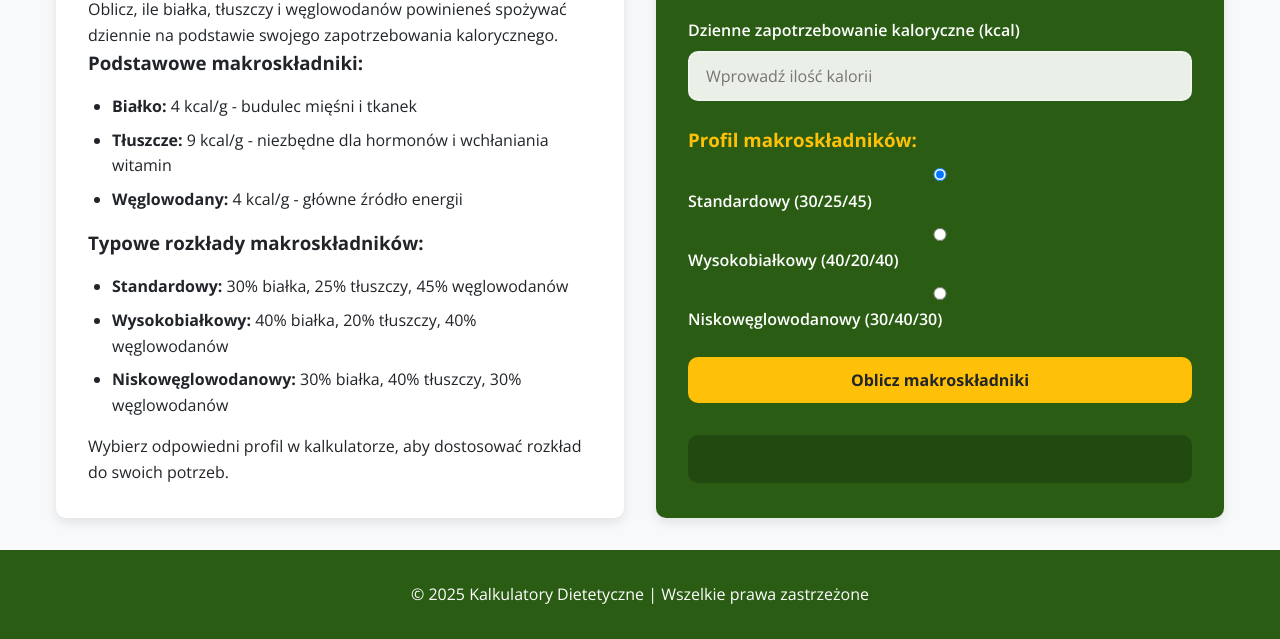
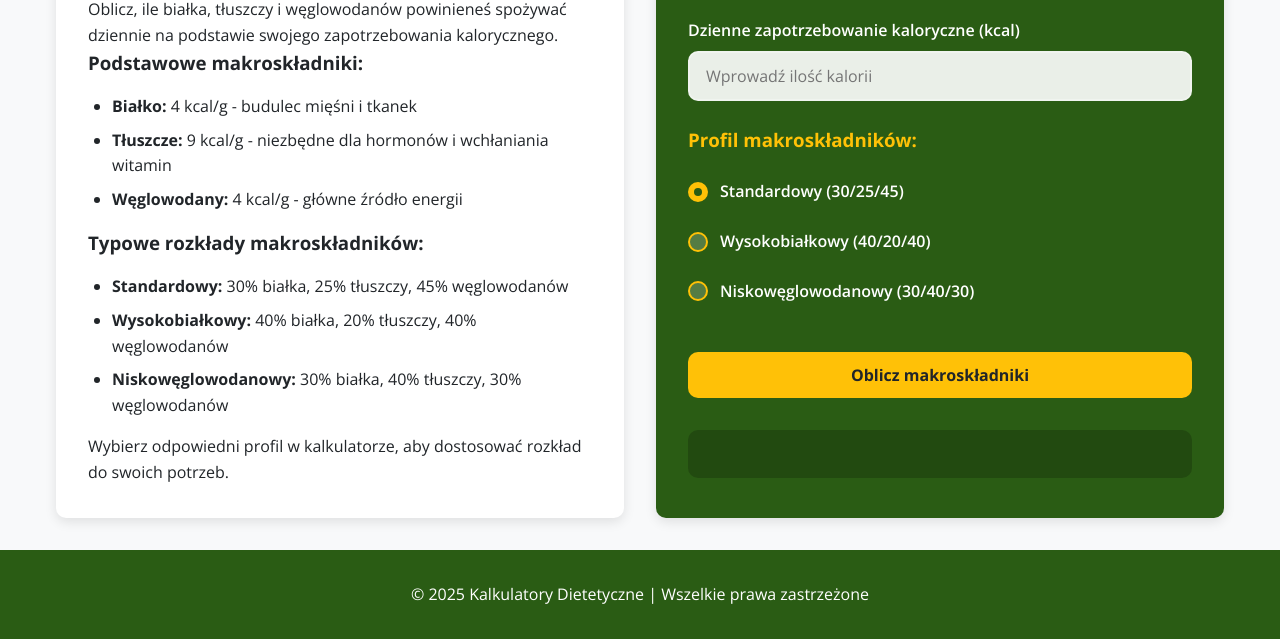
Before and after one commit to zdrowe-podejscie/kalkulatory-dieta, a plain HTML site: page macro_split.html in a window 1280 px wide. Shown: the part 195-834 px from the top of the page. Drawn offline with nearby package versions, Linux system fonts and the light colour scheme.

Commit message:
Add files via upload

```diff
--- a/macro_split.html
+++ b/macro_split.html
@@ -193,6 +193,70 @@
       margin-top: auto;
     }
 
+    /* Nowe style dla przycisków radio */
+    .macro-options {
+      display: flex;
+      flex-direction: column;
+      gap: 1rem;
+      margin: 1.5rem 0;
+    }
+
+    .macro-option {
+      position: relative;
+      padding-left: 2rem;
+      cursor: pointer;
+      display: flex;
+      align-items: center;
+      min-height: 1.5rem;
+    }
+
+    .macro-option input[type="radio"] {
+      position: absolute;
+      opacity: 0;
+      cursor: pointer;
+      height: 0;
+      width: 0;
+    }
+
+    .checkmark {
+      position: absolute;
+      left: 0;
+      height: 1.25rem;
+      width: 1.25rem;
+      background-color: rgba(255, 255, 255, 0.2);
+      border-radius: 50%;
+      border: 2px solid var(--accent-color);
+      transition: var(--transition);
+    }
+
+    .macro-option:hover .checkmark {
+      background-color: rgba(255, 255, 255, 0.3);
+    }
+
+    .macro-option input:checked ~ .checkmark {
+      background-color: var(--accent-color);
+    }
+
+    .checkmark:after {
+      content: "";
+      position: absolute;
+      display: none;
+    }
+
+    .macro-option input:checked ~ .checkmark:after {
+      display: block;
+    }
+
+    .macro-option .checkmark:after {
+      top: 50%;
+      left: 50%;
+      transform: translate(-50%, -50%);
+      width: 0.5rem;
+      height: 0.5rem;
+      border-radius: 50%;
+      background: var(--primary-dark);
+    }
+
     @media (max-width: 768px) {
       nav {
         flex-direction: column;
@@ -253,18 +317,21 @@
 
     <h3 style="margin: 1.5rem 0 0.5rem 0; color: var(--accent-color);">Profil makroskładników:</h3>
     <div class="macro-options">
-      <div class="macro-option">
+      <label class="macro-option">
         <input type="radio" id="standard" name="macroProfile" value="standard" checked>
-        <label for="standard">Standardowy (30/25/45)</label>
-      </div>
-      <div class="macro-option">
+        <span class="checkmark"></span>
+        Standardowy (30/25/45)
+      </label>
+      <label class="macro-option">
         <input type="radio" id="highProtein" name="macroProfile" value="highProtein">
-        <label for="highProtein">Wysokobiałkowy (40/20/40)</label>
-      </div>
-      <div class="macro-option">
+        <span class="checkmark"></span>
+        Wysokobiałkowy (40/20/40)
+      </label>
+      <label class="macro-option">
         <input type="radio" id="lowCarb" name="macroProfile" value="lowCarb">
-        <label for="lowCarb">Niskowęglowodanowy (30/40/30)</label>
-      </div>
+        <span class="checkmark"></span>
+        Niskowęglowodanowy (30/40/30)
+      </label>
     </div>
 
     <button onclick="calculateMacros()">Oblicz makroskładniki</button>
```
